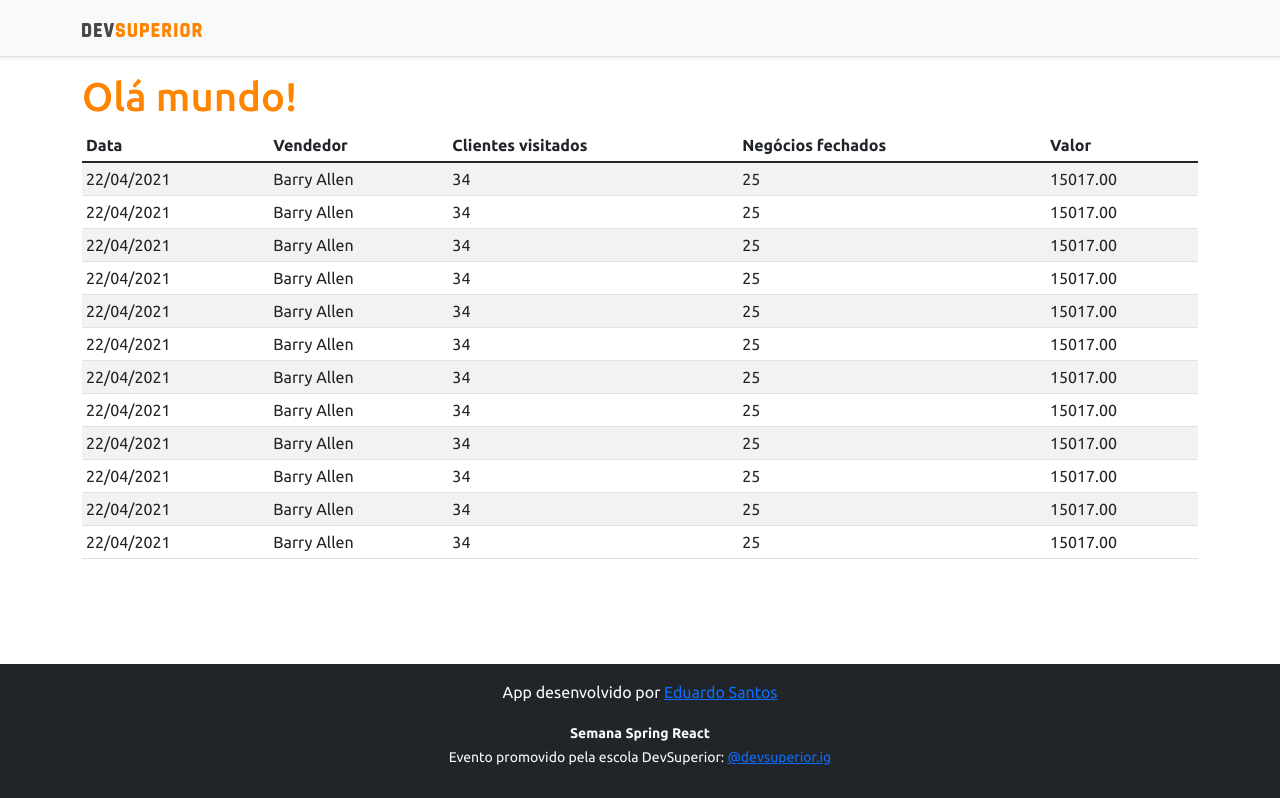
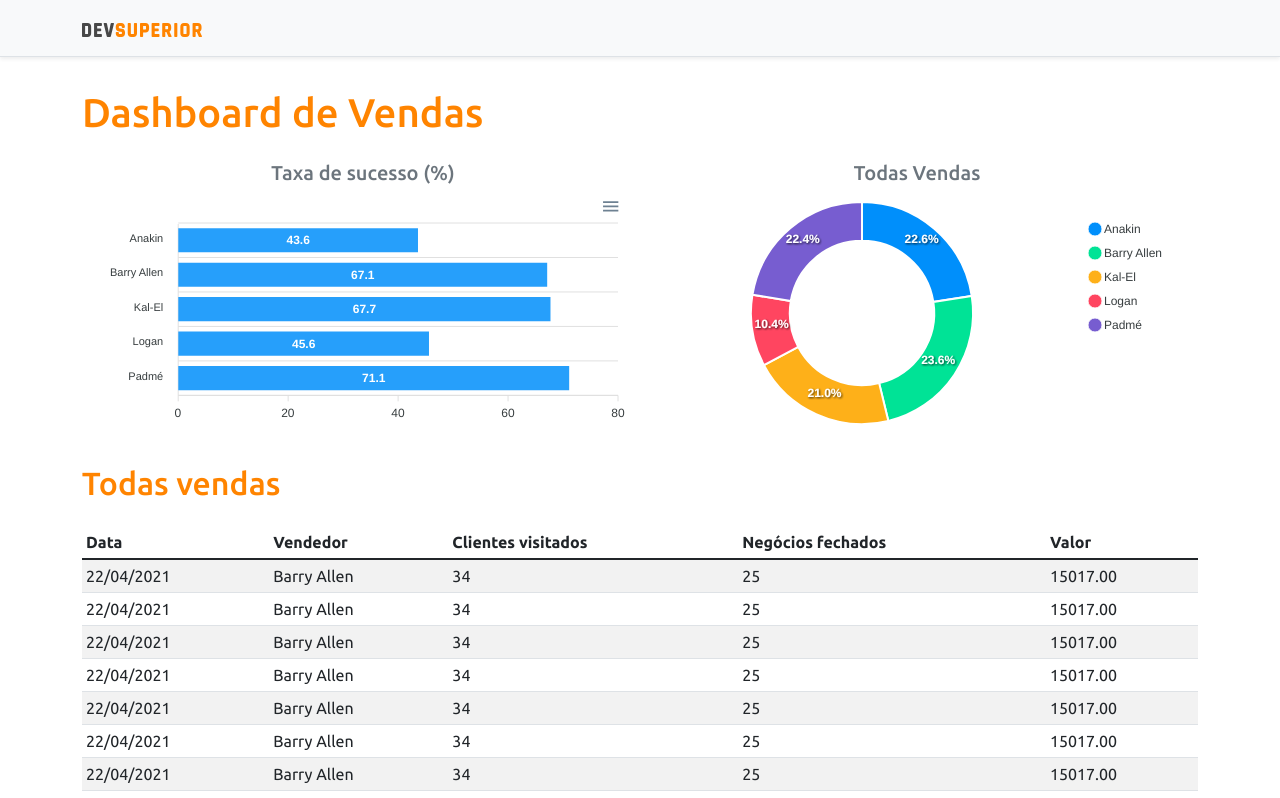
Before and after one commit to eduardoeso2013/projeto-sds3, a React (Create React App) app in the folder frontend/: page / in a window 1280 px wide. Shown: the top 798 px of the page. Built offline with nearby package versions, Linux system fonts and the light colour scheme.

Commit message:
Static charts

```diff
--- a/frontend/package.json
+++ b/frontend/package.json
@@ -10,10 +10,12 @@
     "@types/node": "^12.20.23",
     "@types/react": "^17.0.20",
     "@types/react-dom": "^17.0.9",
+    "apexcharts": "^3.28.1",
     "bootstrap": "^5.1.1",
     "jquery": "^1.9.1",
     "popper.js": "^1.16.1",
     "react": "^17.0.2",
+    "react-apexcharts": "^1.3.9",
     "react-dom": "^17.0.2",
     "react-scripts": "4.0.3",
     "typescript": "^4.4.2",
--- a/frontend/src/App.tsx
+++ b/frontend/src/App.tsx
@@ -1,4 +1,6 @@
+import BarChart from 'components/BarChart';
 import DataTable from 'components/DataTable';
+import DonutChart from 'components/DonutChart';
 import Footer from 'components/Footer';
 import NavBar from 'components/NavBar';
 
@@ -7,7 +9,20 @@
     <>
       <NavBar />
       <div className="container">
-        <h1 className="text-primary">Olá mundo!</h1>
+        <h1 className="text-primary py-3">Dashboard de Vendas</h1>
+        <div className="row px-3">
+          <div className="col-sm-6">
+            <h5 className="text-center text-secondary">Taxa de sucesso (%)</h5>
+            <BarChart />
+          </div>
+          <div className="col-sm-6">
+            <h5 className="text-center text-secondary">Todas Vendas</h5>
+            <DonutChart />
+          </div>
+        </div>
+        <div className="py-3">
+          <h2 className="text-primary">Todas vendas</h2>
+        </div>
         <DataTable />
       </div>
       <Footer />
--- /dev/null
+++ b/frontend/src/components/BarChart/index.tsx
@@ -0,0 +1,34 @@
+import Chart from 'react-apexcharts';
+
+const BarChart = () => {
+  const options = {
+    plotOptions: {
+      bar: {
+        horizontal: true,
+      },
+    },
+  };
+
+  const mockData = {
+    labels: {
+      categories: ['Anakin', 'Barry Allen', 'Kal-El', 'Logan', 'Padmé'],
+    },
+    series: [
+      {
+        name: '% Sucesso',
+        data: [43.6, 67.1, 67.7, 45.6, 71.1],
+      },
+    ],
+  };
+
+  return (
+    <Chart
+      options={{ ...options, xaxis: mockData.labels }}
+      series={mockData.series}
+      type="bar"
+      height="240"
+    />
+  );
+};
+
+export default BarChart;
--- /dev/null
+++ b/frontend/src/components/DonutChart/index.tsx
@@ -0,0 +1,25 @@
+import Chart from 'react-apexcharts';
+
+const DonutChart = () => {
+  const mockData = {
+    series: [477138, 499928, 444867, 220426, 473088],
+    labels: ['Anakin', 'Barry Allen', 'Kal-El', 'Logan', 'Padmé'],
+  };
+
+  const options = {
+    legend: {
+      show: true,
+    },
+  };
+
+  return (
+    <Chart
+      options={{ ...options, labels: mockData.labels }}
+      series={mockData.series}
+      type="donut"
+      height="240"
+    />
+  );
+};
+
+export default DonutChart;
```
Also changed, not shown: 1 other file (tests, documents, lock files or other folders).
